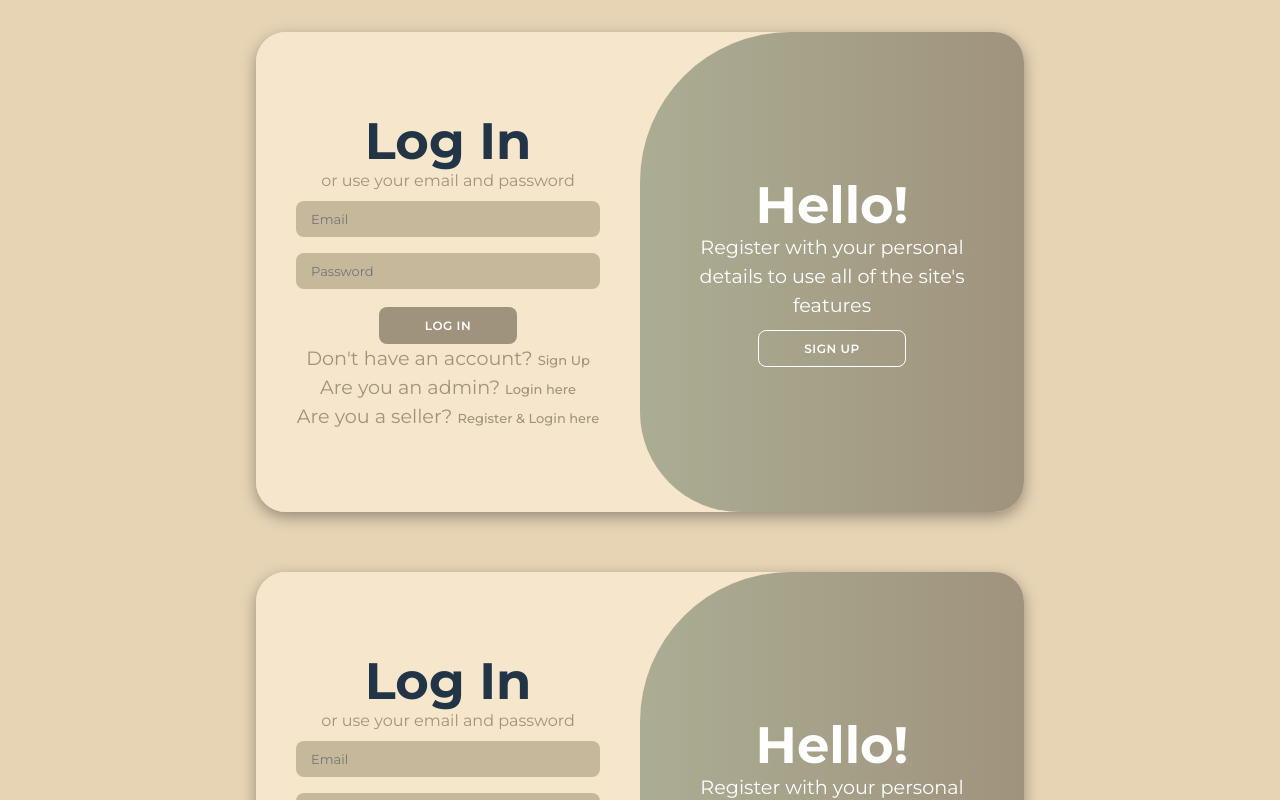
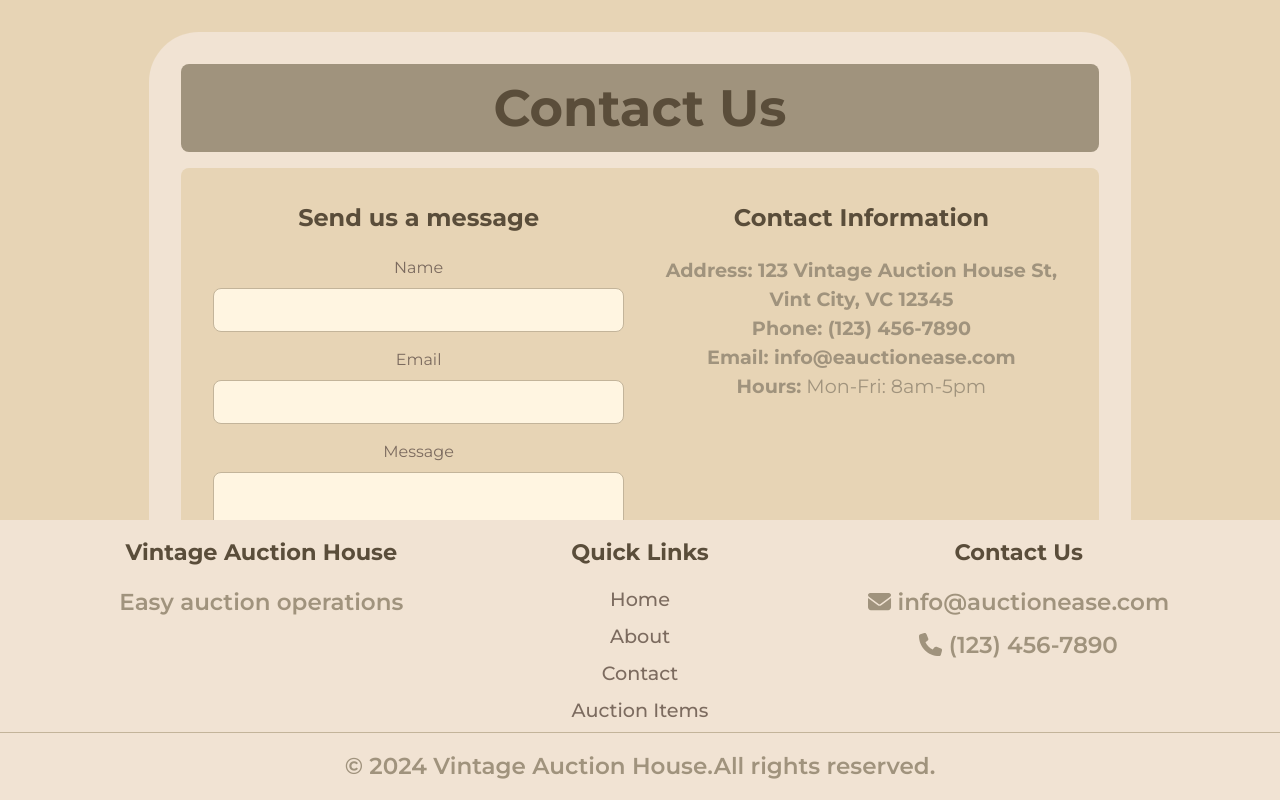
Before and after one commit to edwinsupremacy/Phase-5-Group-project--Frontend, a React (Vite) app: page /contact in a window 1280 px wide. Before the commit this address led to /login. Shown: the top 800 px of the page. Built offline with nearby package versions, Linux system fonts and the light colour scheme.

Commit message:
edit seller login form

```diff
--- a/src/App.jsx
+++ b/src/App.jsx
@@ -6,7 +6,7 @@ import Login from './components/Login';
 import AdminLogin from './components/AdminLogin';
 import SellerLogin from './components/SellerLogin';
 import About from './components/About';
-import Contact from './components/Contact';
+import Contact from './components/Contact';  // Import the Contact component
 import Navbar from './components/Navbar';
 import Footer from './components/Footer';
 
@@ -17,24 +17,6 @@ function App() {
   return (
     <div className="App">
       {isAuthenticated && <Navbar setIsAuthenticated={setIsAuthenticated} />}
-      <div className="content">
-        <Routes>
-          {!isAuthenticated ? (
-            <Route path="*" element={<Navigate to="/login" replace />} />
-          ) : (
-            <>
-              <Route path="/" element={<Home />} />
-              <Route path="/about" element={<About />} />
-              <Route path="/contact" element={<Contact />} />
-            </>
-          )}
-          <Route path="/login" element={<Login setIsAuthenticated={setIsAuthenticated} />} />
-          <Route path="/login/admin" element={<AdminLogin />} />
-          <Route path="/login/seller" element={<SellerLogin />} />
-        </Routes>
-      </div>
-
-      {location.pathname !== '/login' && location.pathname !== '/login/admin' && location.pathname !== '/login/seller' && <Footer />}
       <Routes>
         {!isAuthenticated ? (
           <Route path="*" element={<Navigate to="/login" replace />} />
--- a/src/components/Footer.css
+++ b/src/components/Footer.css
@@ -121,14 +121,3 @@ body {
         margin-bottom: 1.5rem;
     }
 }
-.footer {
-    background-color: #F1E3D3;
-    color: #5A4D3A;
-    padding: 1rem 0;
-    font-size: 1.2rem;
-    font-weight: 600;
-    text-align: center;
-    width: 100%;
-    position: relative; /* Changed from fixed to relative */
-    box-sizing: border-box;
-}
--- a/src/components/Home.css
+++ b/src/components/Home.css
@@ -13,8 +13,7 @@ body {
     align-items: center;
     justify-content: center;
     flex-direction: column;
-    height: 100vh;
-    overflow-y: scroll;
+    height: 3000vh;
 }
 
 .home-container {
--- a/src/components/Home.jsx
+++ b/src/components/Home.jsx
@@ -4,7 +4,7 @@ import './Home.css';
 const testimonialsData = [
   "Great experience selling my items! - Emmanuel Waseth",
   "I found exactly what I was looking for! - Mary Stella",
-  "The bidding process is user-friendly! - Vaida Mawia",
+  "The bidding process is user-friendly! - Vaida Mawia ",
   "Loved the variety of items available! - Collins Njuguna",
   "The customer support is fantastic! - Edwin Mwangi",
   "Easy to navigate and find great deals! - Steve Otieno",
@@ -18,6 +18,7 @@ const testimonialsData = [
   "I am impressed with the auction process! - Kobbie Mainoo",
   "I am thrilled with the results! - Neymar Jr.",
   "I am glad I found this platform! - Xavi Hernandez",
+
 ];
 
 const Home = () => {
--- a/src/components/Login.css
+++ b/src/components/Login.css
@@ -120,11 +120,15 @@ body {
 }
 
 @keyframes move {
-    0%, 49.99% {
+
+    0%,
+    49.99% {
         opacity: 0;
         z-index: 1;
     }
-    50%, 100% {
+
+    50%,
+    100% {
         opacity: 1;
         z-index: 5;
     }
@@ -276,19 +280,3 @@ body {
 .role-links a:hover {
     text-decoration: underline;
 }
-.container {
-    background-color: #F6E6CB;
-    border-radius: 30px;
-    box-shadow: 0 5px 15px rgba(0, 0, 0, 0.35);
-    position: relative;
-    overflow: hidden;
-    width: 768px;
-    padding: 40px;
-    max-width: 100%;
-    min-height: 480px; /* Keep this for minimum height */
-    margin-bottom: 60px; /* Adjust this value to the height of your footer */
-    transition: width 0.6s ease-in-out, border-radius 0.6s ease-in-out;
-    display: flex;
-    align-items: center;
-    justify-content: center;
-}
--- a/src/components/Navbar.css
+++ b/src/components/Navbar.css
@@ -1,11 +1,7 @@
 .navbar {
   position: fixed;
-  top: 20px; /* Adjust this value to move it further up */
+  top: 20px;
   right: 20px;
-  z-index: 1000; /* Ensure the navbar stays on top of other content */
-  display: flex;
-  justify-content: flex-end;
-  padding: 20px;
 }
 
 .navbar ul {
@@ -39,6 +35,13 @@
   text-decoration: none;
 }
 
+
+.navbar {
+  display: flex;
+  justify-content: flex-end;
+  padding: 20px;
+}
+
 .nav-link {
   margin: 0 15px;
   text-decoration: none;
@@ -66,8 +69,3 @@
 .nav-link:hover::after {
   transform: scaleX(1);
 }
-
-
-.home-container {
-  margin-top: 80px;
-}
--- a/src/components/SellerLogin.jsx
+++ b/src/components/SellerLogin.jsx
@@ -6,14 +6,15 @@ function SellerLogin() {
     const [email, setEmail] = useState('');
     const [password, setPassword] = useState('');
     const [confirmPassword, setConfirmPassword] = useState(''); // For registration
-    const [name, setName] = useState(''); // For registration
+    const [username, setUsername] = useState(''); // For registration
+    const [phone, setPhone] = useState(''); // For registration
     const [error, setError] = useState('');
     const [isRegister, setIsRegister] = useState(true); // Toggle between register and login
     const navigate = useNavigate();
 
     const handleRegisterSubmit = async (event) => {
         event.preventDefault();
-        if (!email || !password || !confirmPassword || !name) {
+        if (!email || !password || !confirmPassword || !username || !phone) {
             setError('Please fill in all fields.');
             return;
         }
@@ -31,7 +32,7 @@ function SellerLogin() {
                 headers: {
                     'Content-Type': 'application/json',
                 },
-                body: JSON.stringify({ name, email, password }),
+                body: JSON.stringify({ username, email, password, phone }),
             });
 
             if (!response.ok) {
@@ -79,9 +80,9 @@ function SellerLogin() {
                         <span>Register as a seller to start listing your items</span>
                         <input
                             type="text"
-                            placeholder="Name"
-                            value={name}
-                            onChange={(e) => setName(e.target.value)}
+                            placeholder="Username"
+                            value={username}
+                            onChange={(e) => setUsername(e.target.value)}
                         />
                         <input
                             type="email"
@@ -100,6 +101,12 @@ function SellerLogin() {
                             placeholder="Confirm Password"
                             value={confirmPassword}
                             onChange={(e) => setConfirmPassword(e.target.value)}
+                        />
+                        <input
+                            type="text"
+                            placeholder="Phone Number"
+                            value={phone}
+                            onChange={(e) => setPhone(e.target.value)}
                         />
                         <button type="submit">Register</button>
                         <p>
```
